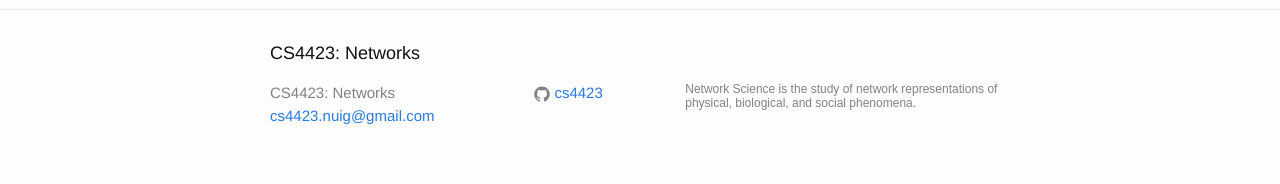
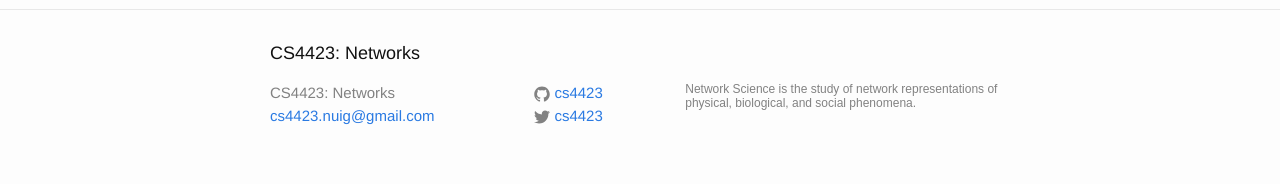
Before and after one commit to starktech23/cs4423.github.io, a Jekyll site: the page built from index.html, in a window 1280 px wide. Shown: the part 2177-2361 px from the top of the page. Built offline with Jekyll 4.4.1, drawn with Linux system fonts in a browser that asks for light colours; a script that is not in the unit is left out.

Commit message:
added twitter account

```diff
--- a/_config.yml
+++ b/_config.yml
@@ -6,7 +6,7 @@ description: > # this means to ignore newlines until "baseurl:"
   biological, and social phenomena.
 baseurl: "" # the subpath of your site, e.g. /blog/
 url: "http://cs4423.github.io" # the base hostname & protocol for your site
-#twitter_username: jekyllrb
+twitter_username: cs4423
 github_username:  cs4423
 disqus: cs4423
 google_analytics: UA-89969627-1
```
